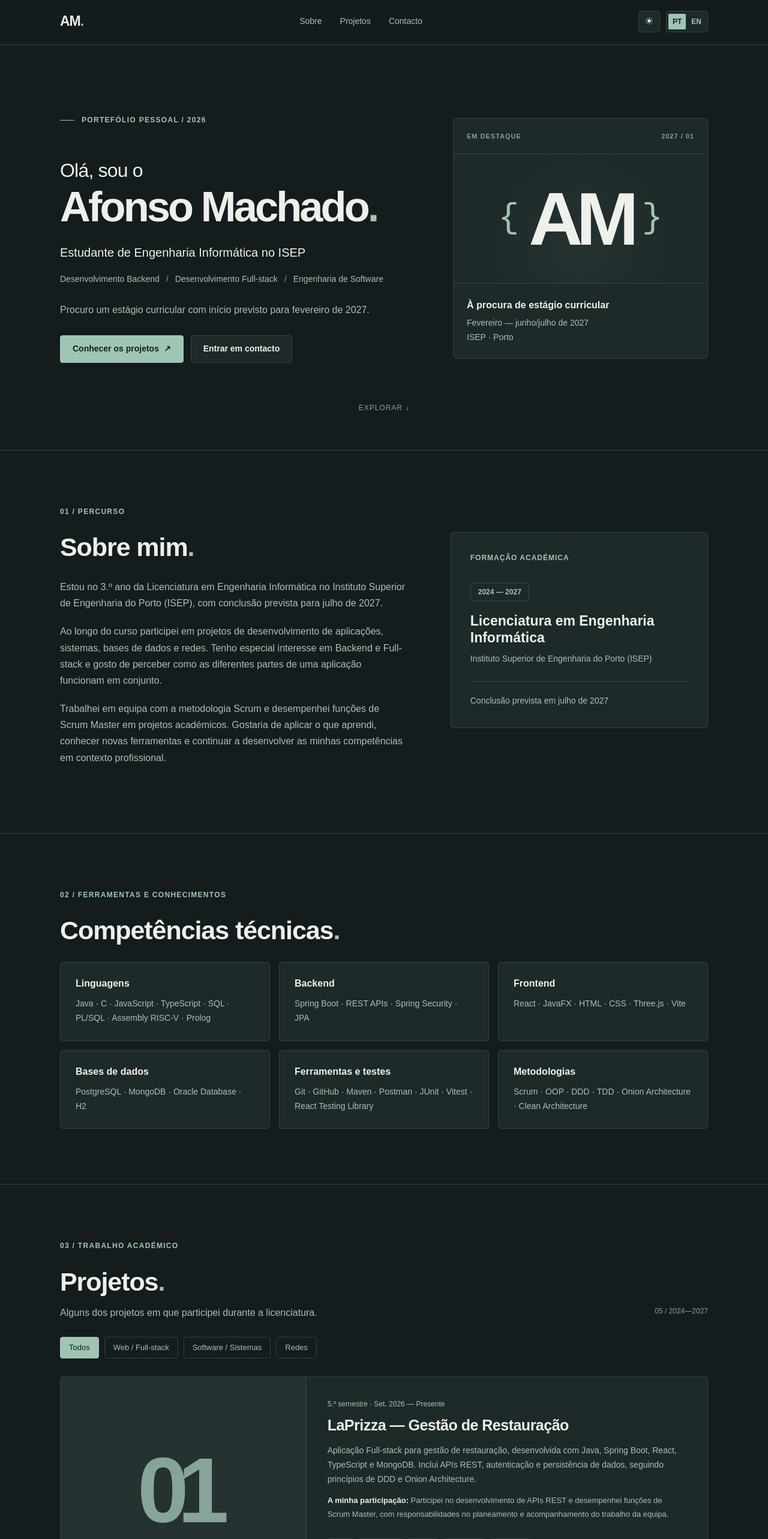
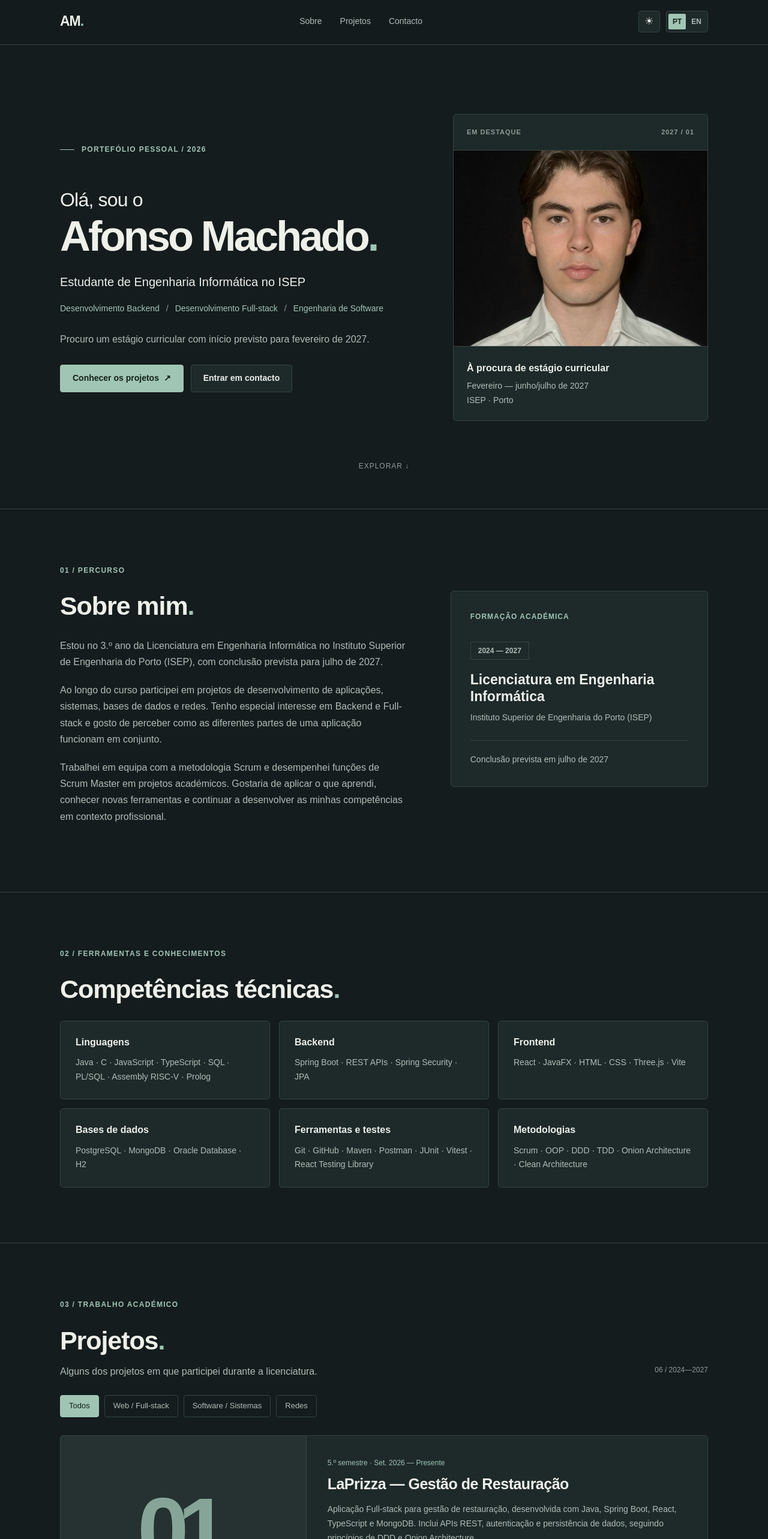
Before and after one commit to AfonsoMachado1892/AfonsoMachado1892.github.io, a React (Vite) app: page / in a window 1280 px wide. Shown: the top 2566 px of the page at 60% size. Built offline with nearby package versions, Linux system fonts and the light colour scheme.

Commit message:
Improve React Portfolio

```diff
--- a/src/components/Hero.tsx
+++ b/src/components/Hero.tsx
@@ -22,9 +22,7 @@ export default function Hero() {
         </div>
         <aside className="hero-panel" aria-label={t.hero.profileLabel}>
           <div className="panel-top"><span>{t.hero.profileLabel}</span><span>2027 / 01</span></div>
-          <div className="panel-illustration" aria-hidden="true">
-            <span className="panel-bracket">{`{`}</span><span className="panel-letters">AM</span><span className="panel-bracket">{`}`}</span>
-          </div>
+          <img className="panel-portrait" src="/images/afonso-portrait.jpg" alt={lang === "pt" ? "Retrato de Afonso Machado" : "Portrait of Afonso Machado"} loading="eager" fetchPriority="high" />
           <div className="panel-bottom">
             <p className="panel-title">{t.hero.profileTitle}</p>
             <p>{t.hero.profileTime}</p>
--- a/src/components/Projects.tsx
+++ b/src/components/Projects.tsx
@@ -43,7 +43,6 @@ export default function Projects() {
                 <p className="card-period">{project.period[lang]}</p>
                 <h3>{project.title[lang]}</h3>
                 <p className="card-description">{project.description[lang]}</p>
-                {project.contribution && <p className="card-contribution"><strong>{t.projects.contribution}:</strong> {project.contribution[lang]}</p>}
                 <ul className="project-tags">
                   {project.tech.map(tech => <li key={tech}>{tech}</li>)}
                 </ul>
--- a/src/data/profile.ts
+++ b/src/data/profile.ts
@@ -45,6 +45,6 @@ export const profile = {
     { id: "methods", title: { pt: "Metodologias", en: "Methodologies" } as Localized, items: ["Scrum", "OOP", "DDD", "TDD", "Onion Architecture", "Clean Architecture"] },
   ],
   email: "afonsomachado1892@gmail.com",
-  github: "https://github.com/AfonsoMachado1892",
+  github: "https://github.com/1241182-AfonsoMachado",
   linkedin: "https://www.linkedin.com/in/afonso-am-machado/",
 } as const
--- a/src/data/projects.ts
+++ b/src/data/projects.ts
@@ -9,7 +9,6 @@ export interface Project {
   title: Localized
   period: Localized
   description: Localized
-  contribution?: Localized
   tech: string[]
   repo?: string
   image?: string
@@ -28,10 +27,6 @@ export const projects: Project[] = [
       pt: "Aplicação Full-stack para gestão de restauração, desenvolvida com Java, Spring Boot, React, TypeScript e MongoDB. Inclui APIs REST, autenticação e persistência de dados, seguindo princípios de DDD e Onion Architecture.",
       en: "Full-stack restaurant management application developed with Java, Spring Boot, React, TypeScript and MongoDB. Includes REST APIs, authentication and data persistence, applying DDD and Onion Architecture principles.",
     },
-    contribution: {
-      pt: "Participei no desenvolvimento de APIs REST e desempenhei funções de Scrum Master, com responsabilidades no planeamento e acompanhamento do trabalho da equipa.",
-      en: "I contributed to REST API development and served as Scrum Master, with responsibilities in planning and monitoring the team's work.",
-    },
     tech: ["Java", "Spring Boot", "React", "TypeScript", "MongoDB"],
     ongoing: true,
   },
@@ -45,12 +40,8 @@ export const projects: Project[] = [
       pt: "Sistema de gestão e simulação de tráfego aéreo com Java, C e PostgreSQL, envolvendo comunicação TCP/UDP, princípios de engenharia de software e testes automatizados.",
       en: "Air traffic management and simulation system using Java, C and PostgreSQL, involving TCP/UDP communication, software engineering principles and automated testing.",
     },
-    contribution: {
-      pt: "Desempenhei o papel de Scrum Master durante o segundo sprint.",
-      en: "I served as Scrum Master during the second sprint.",
-    },
     tech: ["Java", "C", "PostgreSQL", "TCP/UDP", "Scrum"],
-    repo: "https://github.com/AfonsoMachado1892/Sistema_Gestao_Trafego_Aereo-SEM4",
+    repo: "https://github.com/1241182-AfonsoMachado/air-traffic-management-system-sem4",
   },
   {
     id: "railway-logistics",
@@ -63,7 +54,7 @@ export const projects: Project[] = [
       en: "Railway logistics management solution developed with Java, C, RISC-V Assembly, SQL and PL/SQL. Applied algorithms, data structures and relational databases.",
     },
     tech: ["Java", "C", "Assembly RISC-V", "SQL", "PL/SQL"],
-    repo: "https://github.com/AfonsoMachado1892/Sistema_Gestao_Logistica_Ferroviaria-sem3",
+    repo: "https://github.com/1241182-AfonsoMachado/railway-logistics-management-system-sem3",
   },
   {
     id: "airport-network",
@@ -75,11 +66,8 @@ export const projects: Project[] = [
       pt: "Desenho e simulação de uma rede para um campus aeroportuário no Cisco Packet Tracer, com VLANs, endereçamento IPv4, routing OSPF e serviços DNS, DHCP e VoIP.",
       en: "Design and simulation of an airport campus network in Cisco Packet Tracer, covering VLANs, IPv4 addressing, OSPF routing and DNS, DHCP and VoIP services.",
     },
-    contribution: {
-      pt: "Trabalhei na infraestrutura do Terminal 3, na integração do campus e fui Scrum Master no primeiro sprint.",
-      en: "I worked on Terminal 3 infrastructure and campus integration, and served as Scrum Master during the first sprint.",
-    },
     tech: ["Cisco Packet Tracer", "VLAN", "OSPF", "DNS", "DHCP"],
+    repo: "https://github.com/1241182-AfonsoMachado/airport-campus-network-design-sem4",
     image: "./images/terminal3.png",
     imageAlt: { pt: "Topologia da rede do Terminal 3 no Cisco Packet Tracer", en: "Terminal 3 network topology in Cisco Packet Tracer" },
   },
@@ -93,10 +81,20 @@ export const projects: Project[] = [
       pt: "Jogo de gestão ferroviária em Java e JavaFX com cenários históricos, construção de linhas, compra de locomotivas e representação das redes em grafos para calcular percursos.",
       en: "Railway management game in Java and JavaFX with historical scenarios, railway construction, locomotive purchases and graph-based route calculation.",
     },
-    contribution: {
-      pt: "Participei nas funcionalidades de listagem de estações, construção de linhas ferroviárias e compra de locomotivas.",
-      en: "I contributed to station listing, railway construction and locomotive purchasing features.",
+    tech: ["Java", "JavaFX", "Grafos", "Dijkstra"],
+    repo: "https://github.com/1241182-AfonsoMachado/railway-management-simulator-sem2",
+  },
+  {
+    id: "eigenfaces",
+    number: "06",
+    category: "systems",
+    title: { pt: "Eigenfaces — Reconhecimento Facial", en: "Eigenfaces — Face Recognition System" },
+    period: { pt: "1.º semestre · Set. 2024 — Jan. 2025", en: "1st semester · Sep. 2024 — Jan. 2025" },
+    description: {
+      pt: "Sistema de reconhecimento facial em Java com o método Eigenfaces, utilizando operações matriciais, valores e vetores próprios para reconstrução de imagens e distância euclidiana para comparação de rostos.",
+      en: "Java face recognition system using the Eigenfaces method, matrix operations, eigenvalues and eigenvectors for image reconstruction, and Euclidean distance for face comparison.",
     },
-    tech: ["Java", "JavaFX", "Grafos", "Dijkstra"],
+    tech: ["Java", "Eigenfaces", "Linear Algebra", "Image Processing"],
+    repo: "https://github.com/1241182-AfonsoMachado/eigenfaces-face-recognition-sem1",
   },
 ]
--- a/src/i18n/ui.ts
+++ b/src/i18n/ui.ts
@@ -32,7 +32,7 @@ const pt = {
     intro: "Alguns dos projetos em que participei durante a licenciatura.",
     all: "Todos", web: "Web / Full-stack", systems: "Software / Sistemas", networks: "Redes",
     filter: "Filtrar projetos por área", code: "Ver repositório", ongoing: "Em desenvolvimento",
-    contribution: "A minha participação", aria: "Projetos académicos",
+    aria: "Projetos académicos",
   },
   contact: {
     kicker: "04 / Vamos falar",
@@ -71,7 +71,7 @@ const en: typeof pt = {
     intro: "Some of the projects I have worked on during my degree.",
     all: "All", web: "Web / Full-stack", systems: "Software / Systems", networks: "Networking",
     filter: "Filter projects by area", code: "View repository", ongoing: "In development",
-    contribution: "My contribution", aria: "Academic projects",
+    aria: "Academic projects",
   },
   contact: {
     kicker: "04 / Let's talk", subject: "Contact",
--- a/src/index.css
+++ b/src/index.css
@@ -143,8 +143,6 @@ h2 { font-size: clamp(30px, 4vw, 43px); letter-spacing: -.025em; margin-bottom:
 .card-period { font-size: 12px; color: var(--accent); margin: 0 0 10px; }
 .card-content h3 { font-size: clamp(20px, 2.4vw, 25px); letter-spacing: -.02em; margin: 0 0 16px; }
 .card-description { font-size: 14px; color: var(--muted); margin: 0 0 13px; }
-.card-contribution { font-size: 13px; color: var(--muted); margin: 0 0 16px; }
-.card-contribution strong { color: var(--text); }
 .project-tags { list-style: none; display: flex; flex-wrap: wrap; gap: 7px; padding: 0; margin: 13px 0 20px; }
 .project-tags li { border: 1px solid var(--border); color: var(--muted); border-radius: 3px; padding: 3px 9px; font-size: 11px; }
 .card-footer { margin-top: auto; min-height: 23px; }
@@ -213,3 +211,8 @@ h2 { font-size: clamp(30px, 4vw, 43px); letter-spacing: -.025em; margin-bottom:
 }
 /* Garante que os filtros ocultam os cartões nas duas versões do site. */
 .card[hidden] { display: none; }
+
+/* Fotografia pessoal no painel da apresentação */
+.panel-portrait { display: block; width: 100%; height: 326px; object-fit: cover; object-position: center 27%; background: #0f1010; }
+@media (max-width: 720px) { .panel-portrait { height: 300px; } }
+@media (max-width: 490px) { .panel-portrait { height: 285px; } }
--- a/vite.config.ts
+++ b/vite.config.ts
@@ -1,7 +1,7 @@
 import { defineConfig } from "vite"
 import react from "@vitejs/plugin-react"
 
-// O repositório AfonsoMachado1892.github.io publica na raiz do domínio.
+// O repositório 1241182-AfonsoMachado.github.io publica na raiz do domínio.
 export default defineConfig({
   plugins: [react()],
   base: "/",
```
Also changed, not shown: public/images/afonso-portrait.jpg (added).
